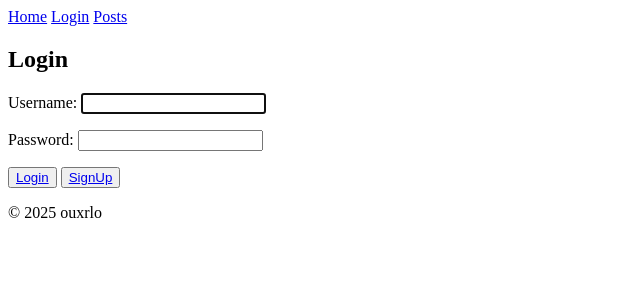
After one commit to ouxrlo/zzangoo, a Django app: a page that uses goo/templates/base.html in a window 1280 px wide. The commit adds this page. Shown: the top 300 px of the page, without its empty margins (0-640 px from the left). Run offline with Django 4.2, Linux system fonts and the light colour scheme.

Commit message:
Add Profile.pg

```diff
--- a/goo/goo/settings.py
+++ b/goo/goo/settings.py
@@ -129,3 +129,5 @@ DEFAULT_AUTO_FIELD = "django.db.models.BigAutoField"
 
 
 AUTH_USER_MODEL = "users.CustomUser"
+
+LOGIN_REDIRECT_URL = "/user_page/"
--- a/goo/goo/urls.py
+++ b/goo/goo/urls.py
@@ -24,4 +24,5 @@ urlpatterns = [
     path("", include("users.urls")),
     path("posts/", include("posts.urls")),
     path("users/", include("users.urls")),
+    path("accounts/", include("users.urls")),
 ]
--- a/goo/templates/base.html
+++ b/goo/templates/base.html
@@ -8,7 +8,7 @@
     <header>
         <nav>
             <a href="/">Home</a>
-            <a href="{% url 'users:signup' %}">SignUp</a>
+            <a href="{% url 'users:login' %}">Login</a>
             <a href="/posts/">Posts</a>
         </nav>
 
--- /dev/null
+++ b/goo/templates/users/login.html
@@ -0,0 +1,12 @@
+{% extends 'base.html' %}
+
+{% block content %}
+
+    <h2>Login</h2>
+    <form method="POST">
+        {% csrf_token %}
+        {{ form.as_p }}
+        <button><a href="{% url 'users:user_profile' %}">Login</a></button> <button><a href="{% url 'users:signup' %}">SignUp</a></button>
+    </form>
+
+    {% endblock %}
--- a/goo/templates/users/signup.html
+++ b/goo/templates/users/signup.html
@@ -7,5 +7,6 @@
     {{ form.as_p }}
 
     <button><a href="{% url 'users:user_profile' %}">OK</a></button>
+
   </form>
 {% endblock %}
--- a/goo/users/urls.py
+++ b/goo/users/urls.py
@@ -7,4 +7,5 @@ urlpatterns = [
     path("", views.index, name="home"),
     path("signup/", views.signup, name="signup"),
     path("profile/", views.user_profile, name="user_profile"),
+    path("login/", views.login_view, name="login"),
 ]
--- a/goo/users/views.py
+++ b/goo/users/views.py
@@ -1,8 +1,10 @@
 from django.shortcuts import render, redirect
+from django.contrib import messages
 from django.contrib.auth import login
 from django.contrib.auth.decorators import login_required
 from .forms import CustomUserCreationForm
 from django.contrib.auth import get_user_model
+from django.contrib.auth.forms import AuthenticationForm, UserCreationForm
 
 
 def index(request):
@@ -28,3 +30,32 @@ User = get_user_model()
 def user_profile(request):
     user = request.user
     return render(request, "users/profile.html", {"user": user})
+
+
+def login_view(request):
+    if request.method == "POST":
+        form = AuthenticationForm(request, data=request.POST)
+        if form.is_valid():
+            user = form.get_user()
+            login(request, user)
+            return redirect("user_page")
+        else:
+            messages.error(
+                request,
+                "Please enter a correct username and password. Note that both fields may be case-sensitive.",
+            )
+    else:
+        form = AuthenticationForm()
+    return render(request, "users/login.html", {"form": form})
+
+
+def signup_view(request):
+    if request.method == "POST":
+        form = UserCreationForm(request.POST)
+        if form.is_valid():
+            user = form.save()
+            login(request, user)
+            return redirect("home")
+    else:
+        form = UserCreationForm()
+    return render(request, "users/signup.html", {"form": form})
```
